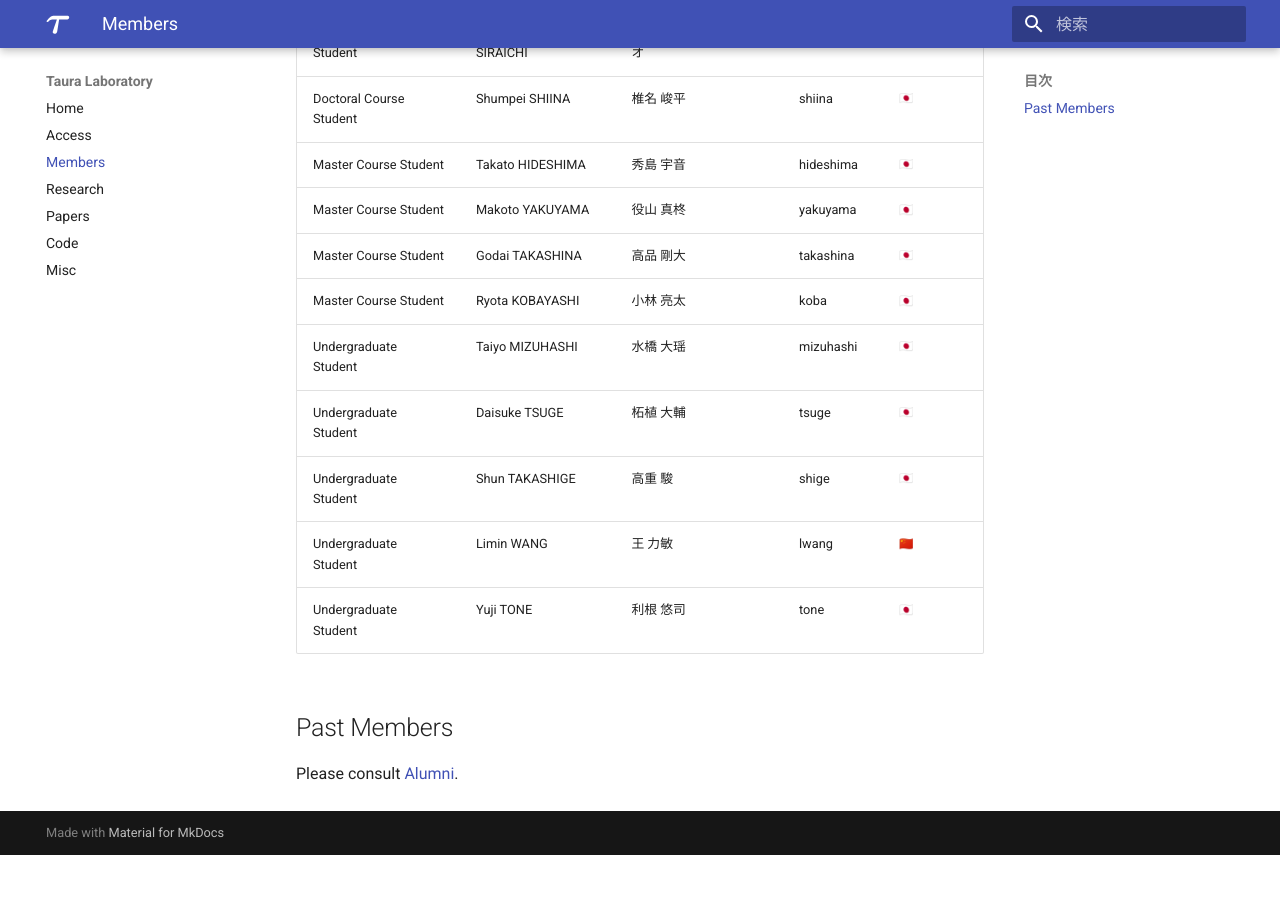
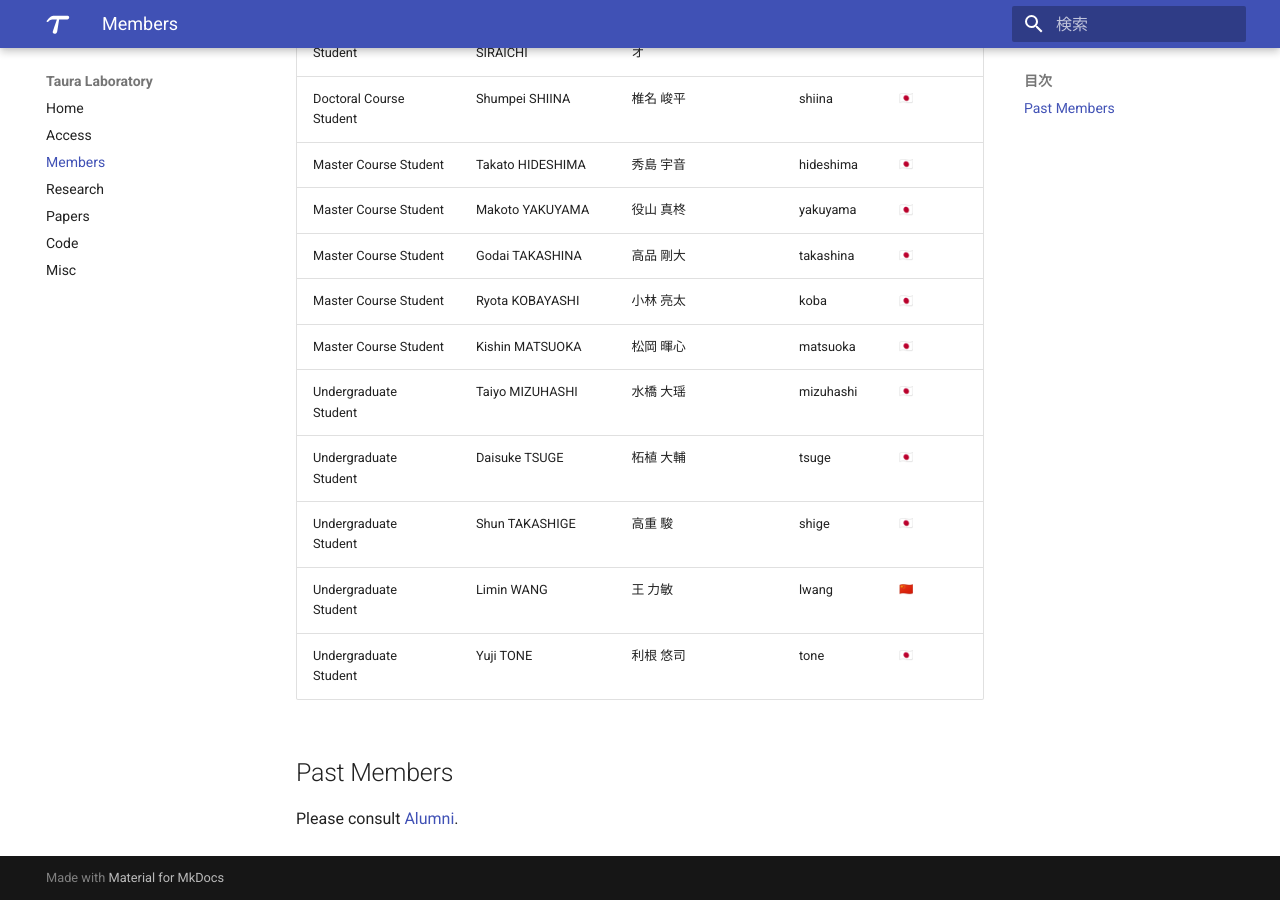
Before and after one commit to Yukayo/taura-lab, an MkDocs documentation site: the page built from docs/members.md, in a window 1280 px wide and 900 px high, scrolled down 591 px. Built offline with MkDocs 1.6.1 and Material for MkDocs 9.7.7, drawn with Linux system fonts in a browser that asks for light colours; emoji names are drawn with the system emoji font; before the commit the page ends 1446 px from its top, so only the background shows below that.

Commit message:
Update members.md

```diff
--- a/docs/members.md
+++ b/docs/members.md
@@ -16,6 +16,7 @@ Each member's e-mail address is _account_ [at] eidos.ic.i.u-tokyo.ac.jp.
 |Master Course Student|Makoto YAKUYAMA|役山 真柊|yakuyama|:jp:|
 |Master Course Student|Godai TAKASHINA|高品 剛大|takashina|:jp:|
 |Master Course Student|Ryota KOBAYASHI|小林 亮太|koba|:jp:|
+|Master Course Student|Kishin MATSUOKA|松岡 暉心|matsuoka|:jp:|
 |Undergraduate Student|Taiyo MIZUHASHI|水橋 大瑶|mizuhashi|:jp:|
 |Undergraduate Student|Daisuke TSUGE|柘植 大輔|tsuge|:jp:|
 |Undergraduate Student|Shun TAKASHIGE|高重 駿|shige|:jp:|
```
